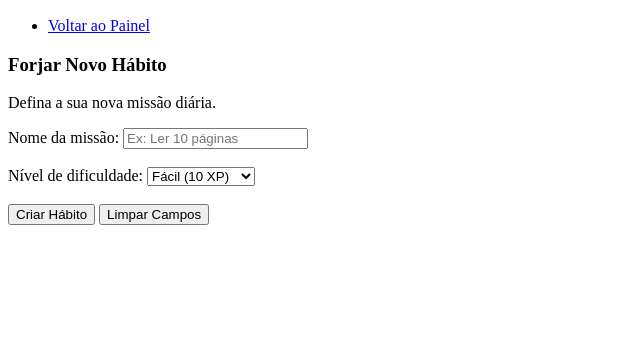
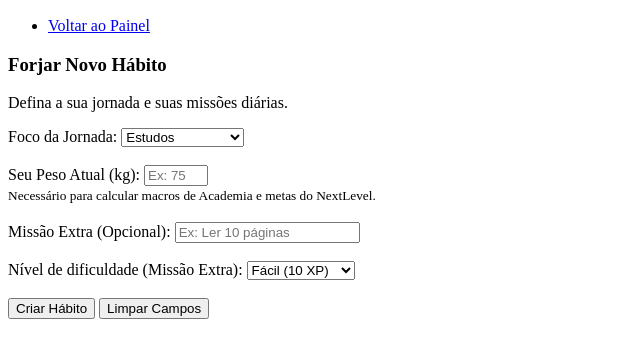
Before and after one commit to DevLiciniodeMiranda/TSC-1-repositorio, a plain HTML site: page client/habitos.html in a window 1280 px wide. Shown: the part 50-408 px from the top of the page, without its empty margins (0-640 px from the left). Drawn offline with Linux system fonts and the light colour scheme.

Commit message:
feat: adiciona selecao de foco e peso no formulario de criacao

```diff
--- a/client/habitos.html
+++ b/client/habitos.html
@@ -17,16 +17,32 @@
     <main>
         <section>
             <h3>Forjar Novo Hábito</h3>
-            <p>Defina a sua nova missão diária.</p>
+            <p>Defina a sua jornada e suas missões diárias.</p>
 
             <form action="dashboard.html" method="GET">
                 <div>
-                    <label for="nome-habito">Nome da missão:</label>
-                    <input type="text" id="nome-habito" name="nome-habito" placeholder="Ex: Ler 10 páginas" required>
+                    <label for="foco">Foco da Jornada:</label>
+                    <select id="foco" name="foco">
+                        <option value="estudos">Estudos</option>
+                        <option value="academia">Academia</option>
+                        <option value="nextlevel">Hard (NextLevel)</option>
+                    </select>
                 </div>
                 <br>
                 <div>
-                    <label for="dificuldade">Nível de dificuldade:</label>
+                    <label for="peso">Seu Peso Atual (kg):</label>
+                    <input type="number" id="peso" name="peso" placeholder="Ex: 75" min="30" max="200">
+                    <br>
+                    <small>Necessário para calcular macros de Academia e metas do NextLevel.</small>
+                </div>
+                <br>
+                <div>
+                    <label for="nome-habito">Missão Extra (Opcional):</label>
+                    <input type="text" id="nome-habito" name="nome-habito" placeholder="Ex: Ler 10 páginas">
+                </div>
+                <br>
+                <div>
+                    <label for="dificuldade">Nível de dificuldade (Missão Extra):</label>
                     <select id="dificuldade" name="dificuldade">
                         <option value="facil">Fácil (10 XP)</option>
                         <option value="medio">Médio (30 XP)</option>
```
